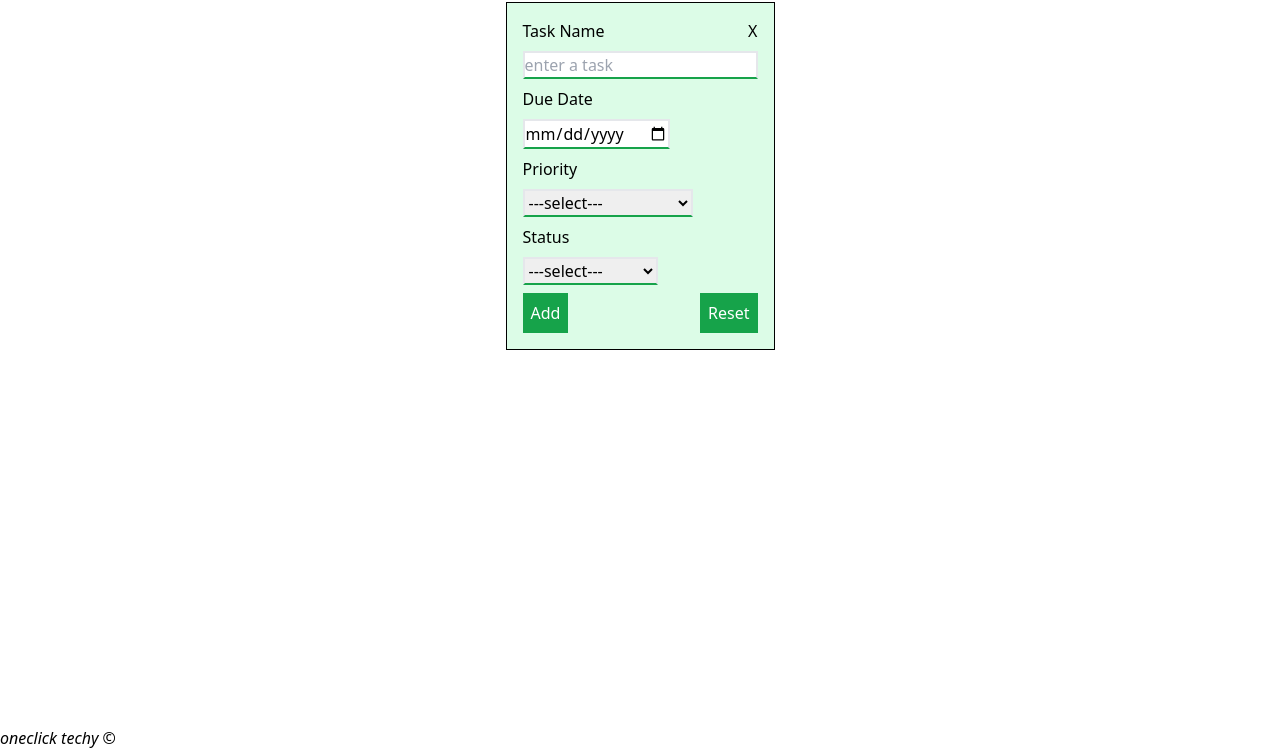
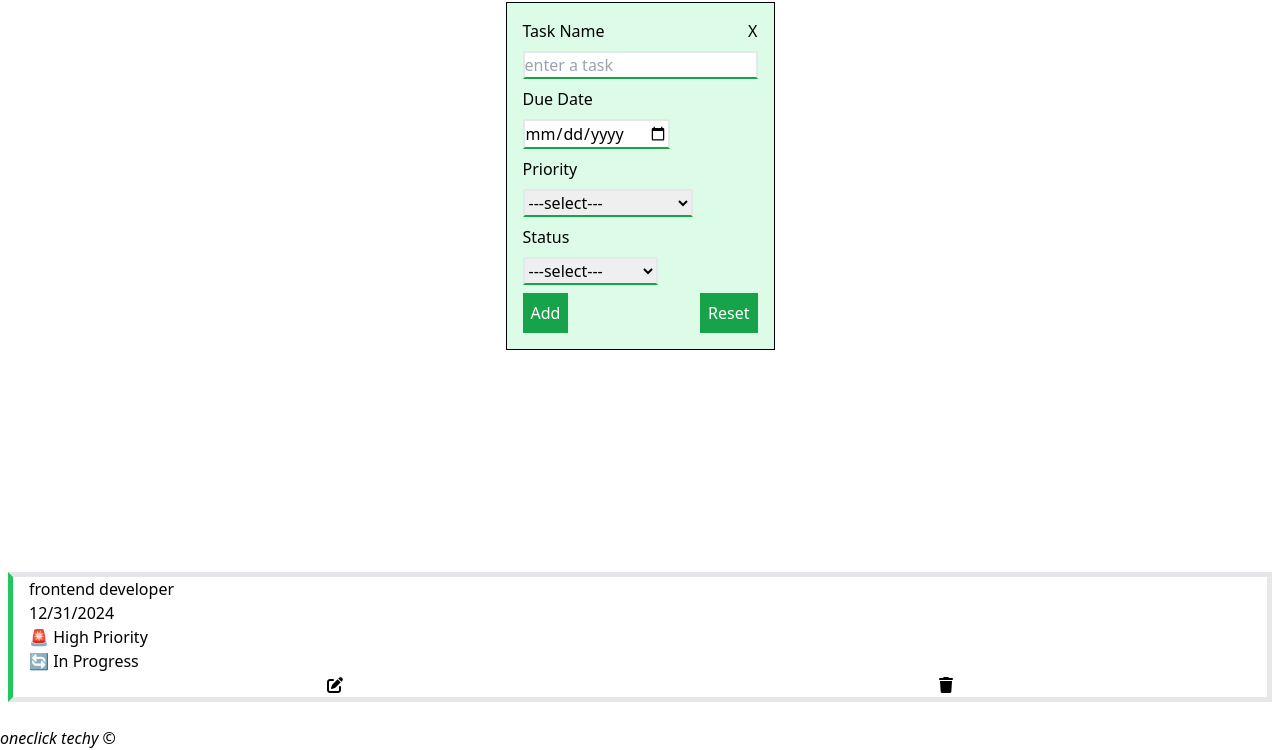
Before and after one commit to OneClickTechy/toDo-webApp, a website: page src/index.html in a window 1280 px wide. Shown: the part 50-800 px from the top of the page. Drawn offline with Linux system fonts and the light colour scheme.

Commit message:
sample task added to html file

```diff
--- a/src/index.html
+++ b/src/index.html
@@ -7,13 +7,17 @@
     <link rel="stylesheet" href="./output.css" />
   </head>
   <body>
-    <main class="min-h-screen w-full flex flex-col justify-center align-center gap-4">
+    <main
+      class="min-h-screen w-full flex flex-col justify-center align-center gap-4"
+    >
       <header>
         <h1 class="text-center text-3xl">ToDo List Maker</h1>
       </header>
       <section class="grow flex flex-col justify-start items-center">
-        <form class="flex flex-col justify-center items-start bg-green-100 border-[1px] border-black p-4 relative gap-2">
-            <button class="absolute top-0 right-0 p-4" type="button">X</button>
+        <form
+          class="flex flex-col justify-center items-start bg-green-100 border-[1px] border-black p-4 relative gap-2"
+        >
+          <button class="absolute top-0 right-0 p-4" type="button">X</button>
           <label for="input-name">Task Name</label>
           <input
             class="border-b-green-600 border-2"
@@ -44,8 +48,6 @@
             <option value="high">🚨 High Priority</option>
             <option value="medium">🔶 Medium Priority</option>
             <option value="low">🟢 Low Priority</option>
-            <option value="deferred">⏳ Deferred</option>
-            <option value="on-hold">🛑 On Hold</option>
           </select>
 
           <label for="input-status">Status</label>
@@ -64,15 +66,37 @@
             <option value="deferred">⏳ Deferred</option>
           </select>
           <div class="flex justify-between items-center w-full">
-          <button type="submit" class="bg-green-600 text-white p-2">Add</button>
-          <button type="reset" class="bg-green-600 text-white p-2">Reset</button>
-        </div>
+            <button type="submit" class="bg-green-600 text-white p-2">
+              Add
+            </button>
+            <button type="reset" class="bg-green-600 text-white p-2">
+              Reset
+            </button>
+          </div>
         </form>
       </section>
+
+      <section>
+        <div class="border-l-green-500 border-[5px] px-4 m-2">
+          <ul>
+            <li hidden>task id</li>
+            <li>frontend developer</li>
+            <li>12/31/2024</li>
+            <li>🚨 High Priority</li>
+            <li>🔄 In Progress</li>
+          </ul>
+          <div class="flex justify-around">
+            <button><i class="fa-solid fa-pen-to-square"></i></button>
+            <button><i class="fa-solid fa-trash"></i></button>
+          </div>
+        </div>
+      </section>
+
       <footer>
         <i>oneclick techy &copy;</i>
       </footer>
     </main>
     <script src="./script.js"></script>
+    <script src="https://kit.fontawesome.com/64224c8a23.js" crossorigin="anonymous"></script>
   </body>
 </html>
```
Also changed, not shown: src/output.css.
